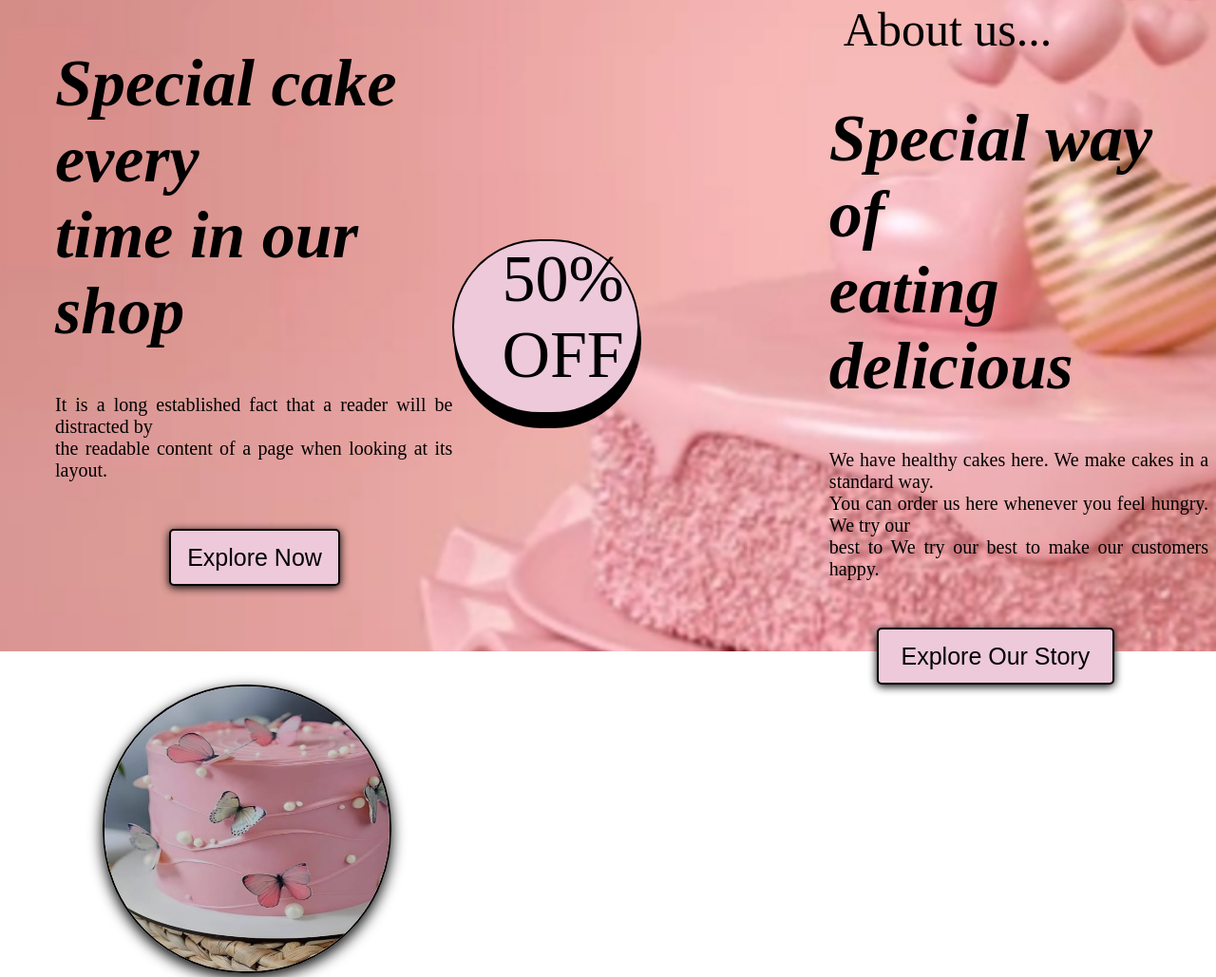
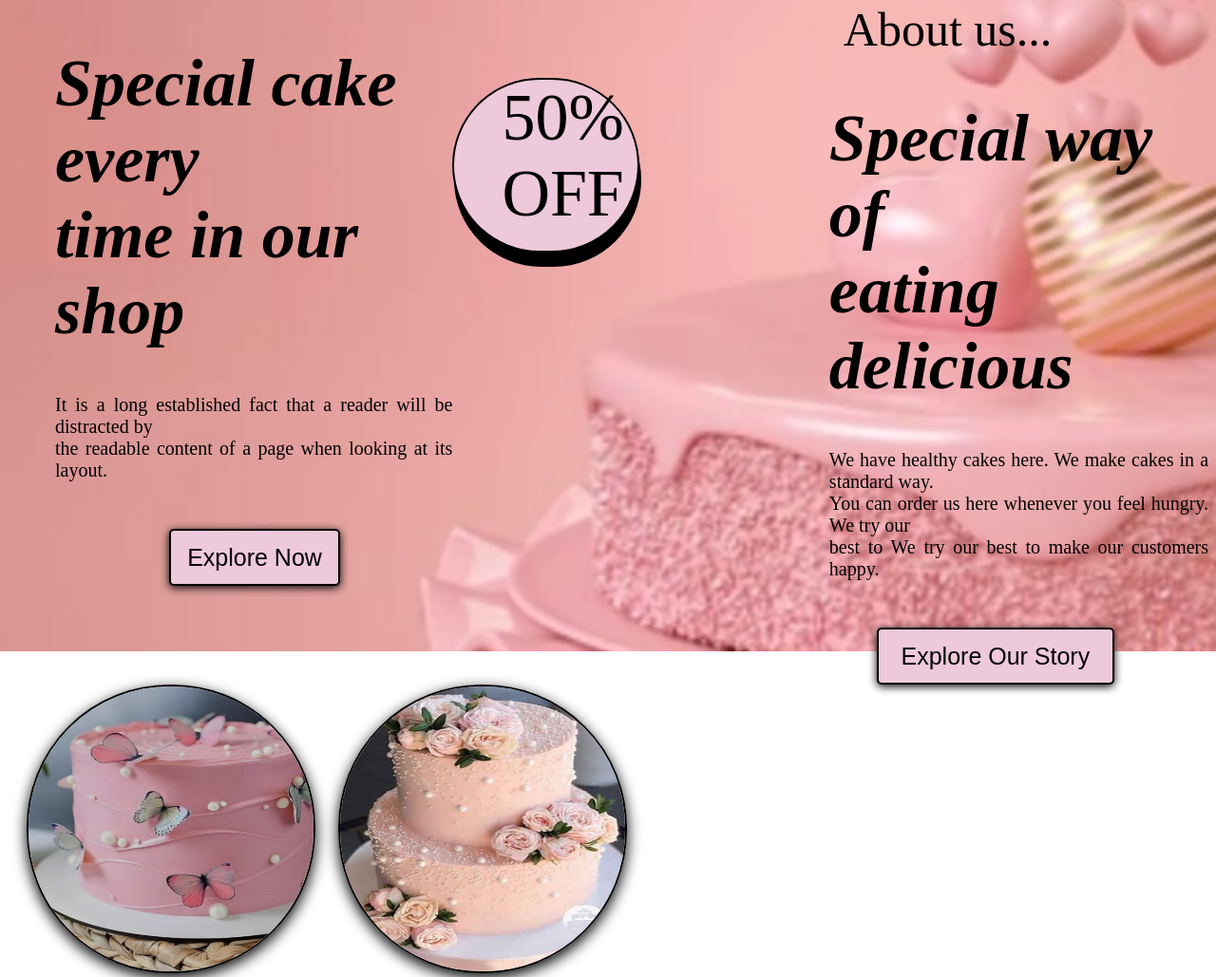
Before and after one commit to snehabhosale1770/my_wepages, a plain HTML site: page pages/home.html in a window 1280 px wide. Shown: the part 310-1339 px from the top of the page at 95% size. Drawn offline with Linux system fonts and the light colour scheme.

```diff
--- a/css/home.css
+++ b/css/home.css
@@ -58,7 +58,7 @@
 border-radius: 150px 150px;
 padding-left: 50px;
 box-shadow:2px 15px black;
-margin-top: 250px;
+margin-top: 80px;
 }
 .btn_2{
 width:250px;
@@ -76,7 +76,7 @@
 .image{
   width: 300px;
   height: 300px;
-  margin-left: 100px;
+  margin-left: 20px;
   border: 2px solid black;
   border-radius: 150px 150px 150px 150px;
   box-shadow: 0px 5px 15px black;
--- a/pages/home.html
+++ b/pages/home.html
@@ -35,6 +35,7 @@
     </div>
 </div>
 <img class="image" src="./../images/cake_img_1.jpg" alt="pink cake">
+<img class="image" src="./../images/cake_img_2.jpg" alt="pink cake">
 </body>
 
 </html>
```
Also changed, not shown: images/cake_img_2.jpg (added), pages/catalog.html (renamed from pages/catlog.html).
